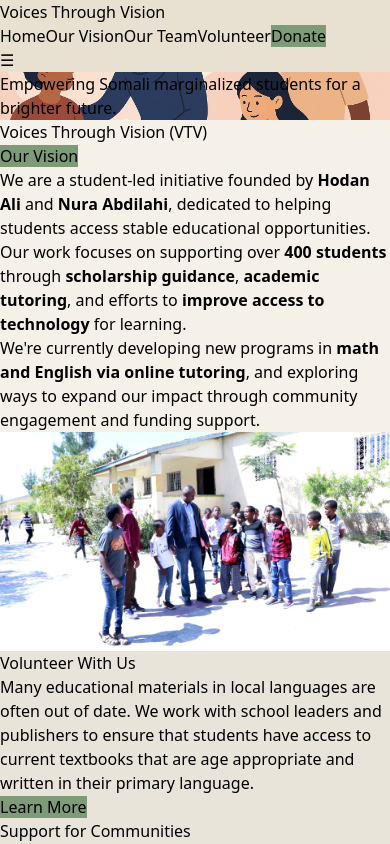
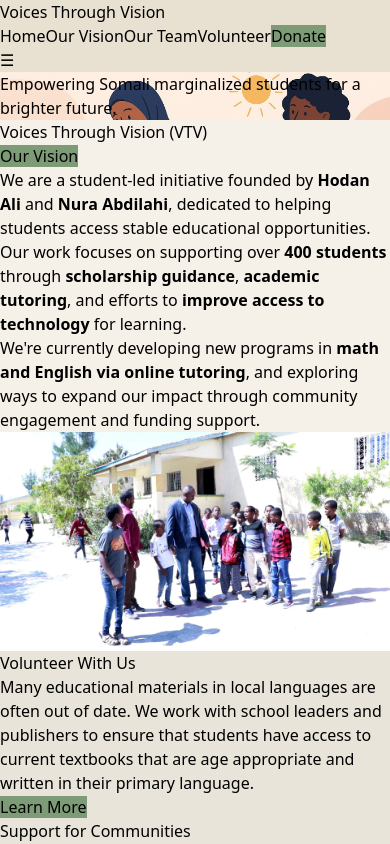
Before and after one commit to minhatmustafa/voices-through-vision, a React app in the folder frontend/: page / in a window 390 px wide. Shown: the top 844 px of the page. Built offline with nearby package versions, Linux system fonts and the light colour scheme; the HTML template or start-up script is replaced by a standard one.

Commit message:
small edit to mobile view

```diff
--- a/frontend/src/pages/HomePage.jsx
+++ b/frontend/src/pages/HomePage.jsx
@@ -11,7 +11,7 @@ export default function HomePage() {
       {/* Hero Section */}
       <section
         className="relative min-h-screen flex items-end pb-16 px-6 md:px-16"
-        style={{ backgroundImage: `url(/header_cropped.jpg)`, backgroundSize: 'cover', backgroundPosition: 'left center' }}
+        style={{ backgroundImage: `url(/header_cropped.jpg)`, backgroundSize: 'cover', backgroundPosition: 'left top' }}
       >
         <div className="absolute inset-0 bg-black opacity-20"></div>
         <div className="relative z-10 max-w-3xl">
```
